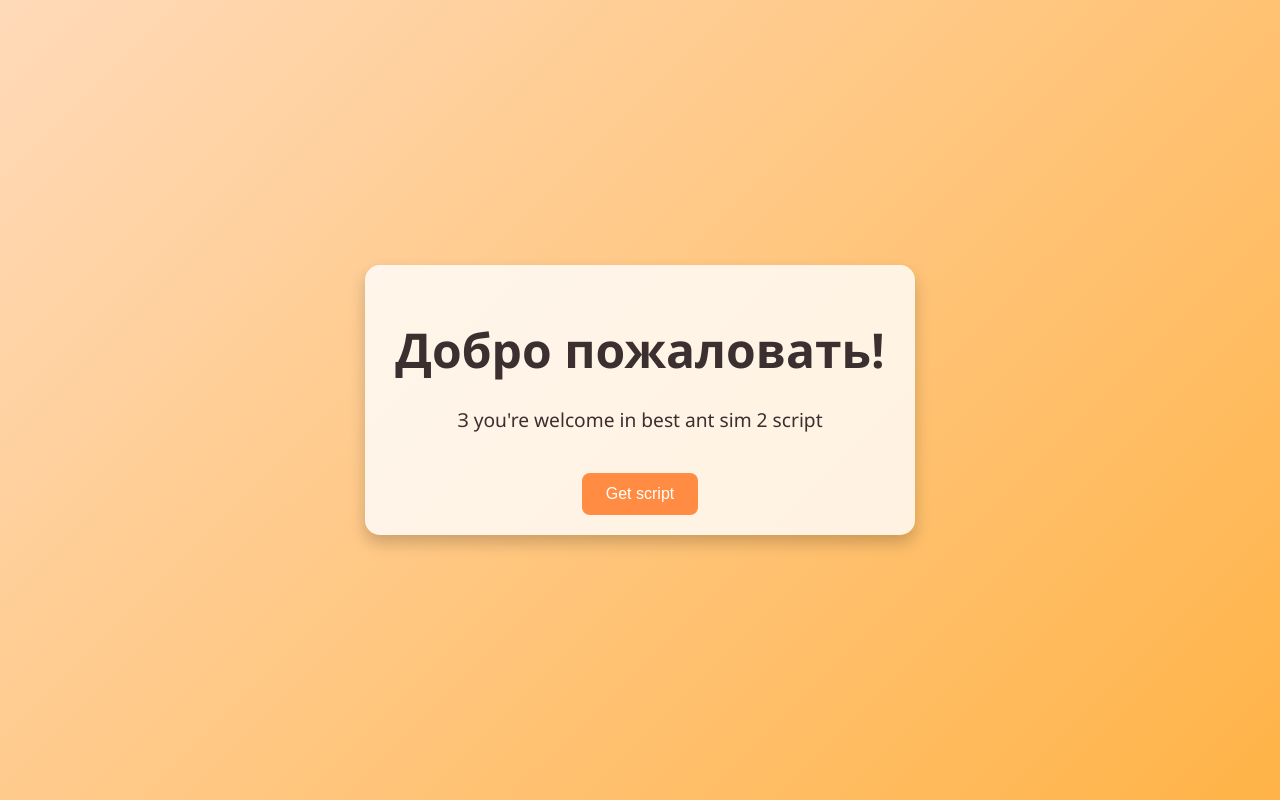
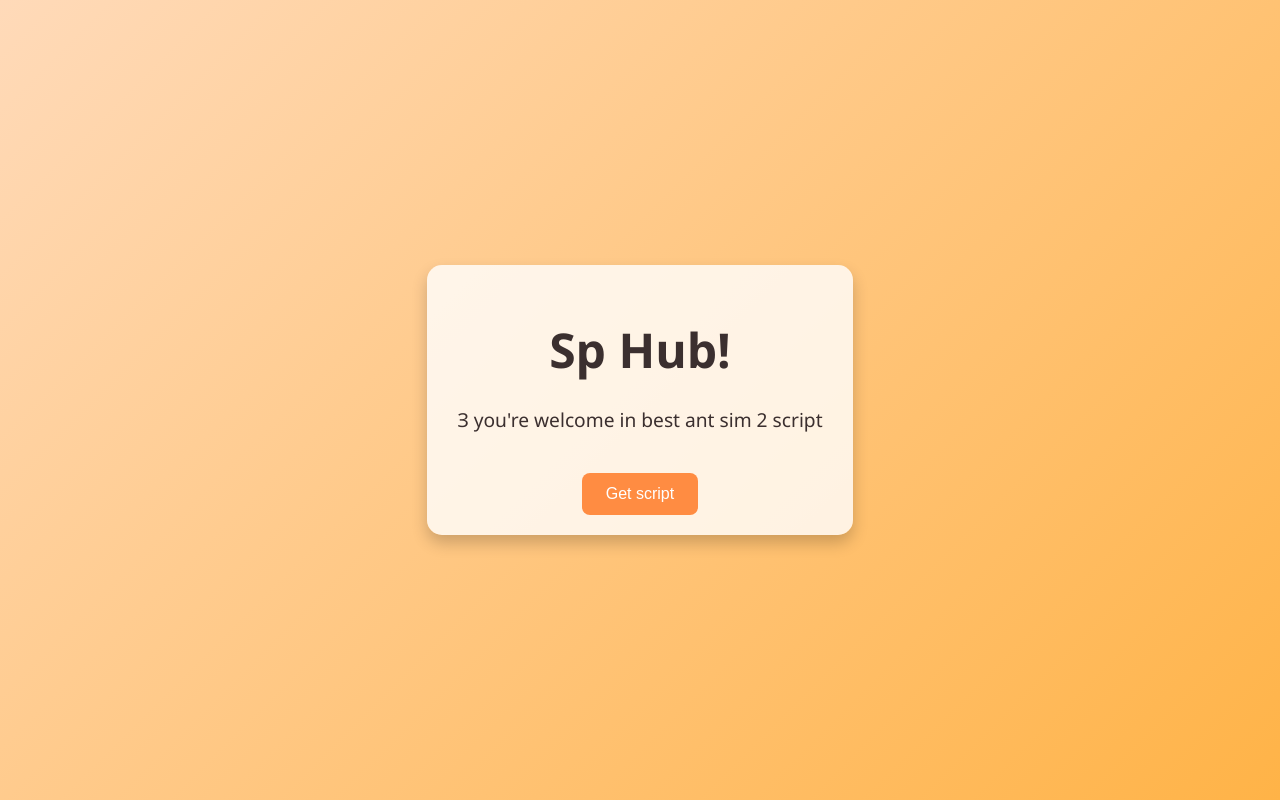
Before and after one commit to ARTEMKA-bit-blip/newBuild, a plain HTML site: page index.html in a window 1280 px wide. Drawn offline with Linux system fonts and the light colour scheme.

Commit message:
Change title and header text in index.html

```diff
--- a/index.html
+++ b/index.html
@@ -2,7 +2,7 @@
 <html lang="ru">
 <head>
   <meta charset="UTF-8">
-  <title>Тёплый уют</title>
+  <title>Super Hub</title>
   <style>
     body {
       margin: 0;
@@ -49,7 +49,7 @@
 </head>
 <body>
   <div class="card">
-    <h1>Добро пожаловать!</h1>
+    <h1>Sp Hub!</h1>
     <p>З
     you're welcome in best ant sim 2 script</p>
     <button class="btn" onclick="location.href='https://artemka-bit-blip.github.io/Secret-ant/'">Get script</button>
```
